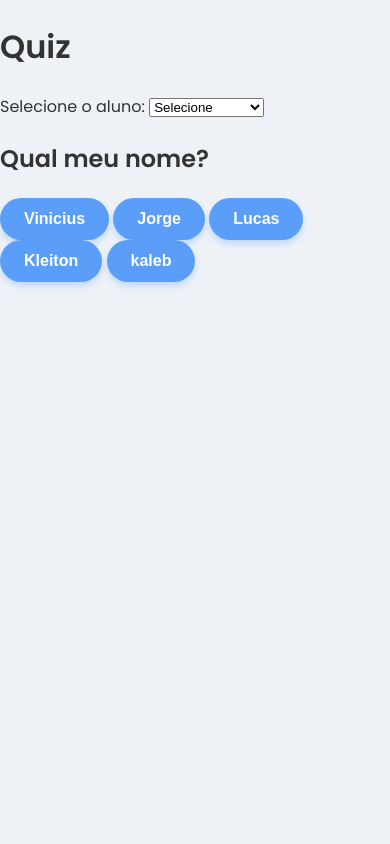
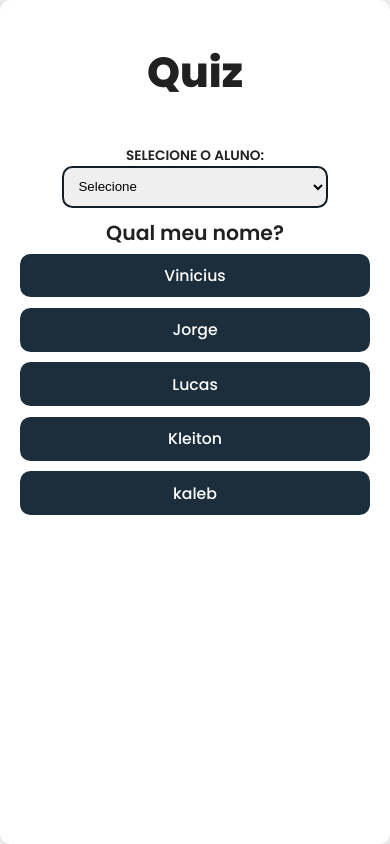
Before and after one commit to euvitech/QUIZ, a Flask app: page /quiz in a window 390 px wide. Run offline with Flask 3, Linux system fonts and the light colour scheme; data comes from the database, SQL or seed files in the repository; both versions use the stored data as it was after the commit.

Commit message:
update css in quiz

```diff
--- /dev/null
+++ b/static/css/quiz.css
@@ -0,0 +1,291 @@
+@import url('https://fonts.googleapis.com/css2?family=Poppins:ital,wght@0,100;0,200;0,300;0,400;0,500;0,600;0,700;0,800;0,900;1,100;1,200;1,300;1,400;1,500;1,600;1,700;1,800;1,900&display=swap');
+
+:root {
+  --header-height: clamp(4rem, 6vw, 4.8rem);
+
+  --title-color: #212121;
+  --button-color: #1c2e3b;
+  --title-color-dark: #121e27;
+  --text-color: #222e3b;
+  --body-color: #f0f0f0;;
+  --container-color: #fff;
+  --color-text-black: #0e0e0e;
+  --color-comment: #607B96;
+
+  --body-font: "Poppins", sans-serif;
+
+  --font-normal: 400;
+  --font-medium: 500;
+  --font-semi-bold: 600;
+  --font-bold: 800;
+
+  --h1-font-size: 3.6rem;
+  --h2-font-size: 2.4rem;
+  --h3-font-size: 2.0rem;
+
+  --big-font-size: 4rem;
+  --normal-font-size: 1.6rem;
+  --small-font-size: 1.4rem;
+  --smaller-font-size: 1.3rem;
+  --tiny-font-size: 1.1rem;
+
+  --mb-0-25: .4rem;
+  --mb-0-5: .8rem;
+  --mb-0-75: 1.2rem;
+  --mb-1: 1.6rem;
+  --mb-1-5: 2.4rem;
+  --mb-2: 3.2rem;
+  --mb-2-5: 4rem;
+  --mb-3: 4.8rem;
+
+  --z-tooltip: 10;
+  --z-fixed: 100;
+  --z-modal: 1000;
+}
+
+* {
+  margin: 0;
+  padding: 0;
+  border: none;
+  text-decoration: none;
+  box-sizing: border-box;
+}
+
+html, body {
+    overflow-x: hidden;
+}
+
+html {
+  overflow-x: hidden;
+  scroll-behavior: smooth;
+  font-size: 65.5%;
+}
+
+body,
+button,
+input,
+textarea {
+  font-family: var(--body-font);
+  font-size: var(--normal-font-size);
+}
+
+body {
+  background-color: var(--body-color);
+  margin: 0 auto
+}
+
+h1, h2, h3, label {
+  color: var(--title-color);
+  font-weight: var(--font-semi-bold);
+  text-align: center;
+}
+
+ul {
+  list-style: none;
+}
+
+a {
+  text-decoration: none;
+}
+
+button {
+  cursor: pointer;
+  border: none;
+  outline: none;
+}
+
+/* Reusable css classes */
+
+.title {
+    font-size: clamp(2rem, 5vw, 4rem);
+    font-weight: var(--font-bold);
+    margin-bottom: var(--mb-0-25);
+    text-align: center;
+    align-items: center;
+    margin: 2rem;
+}
+
+.center {
+    position: absolute;
+    top: 50%;
+    left: 50%;
+    transform: translate(-50%, -50%);
+}
+
+.input {
+    width: 70%;
+    display: flex;
+    padding: 1rem 1rem;
+    margin: 0rem 0rem 0rem 2rem;
+    border: 2px solid #121e27;
+    border-radius: 1rem;
+}
+
+label {
+    white-space: nowrap;
+}
+
+p {
+    font-size: 2rem;
+}
+
+.input-group {
+    display: flex;
+    justify-content: center;
+    align-items: center;
+    flex-direction: row;
+    margin: 0rem 0rem 4rem 0rem;
+}
+
+/* LAYOUT */
+
+.container {
+    width: 40vw;
+    margin: 50px auto;
+    padding: 20px;
+    background-color: #fff;
+    border-radius: 10px;
+    box-shadow: 0 0 10px rgba(0, 0, 0, 0.1);
+}
+
+button {
+    width: 100%;
+    /* display: inline-block; */
+    background-color: var(--button-color);
+    color: var(--container-color);
+    padding: 1rem 1rem;
+    margin: .5rem 1rem;
+    border-radius: 1rem;
+    font-weight: var(--font-medium);
+    text-align: center;
+  }
+
+#quiz-container {
+    display: flex;
+    flex-direction: column;
+    align-items: center;
+    justify-content: center;
+    /* height: 100vh; */
+}
+
+
+
+/* BREAKPOINTS */
+
+/* Responsive typography */
+@media screen and (max-width: 992px) {
+    :root {
+      --big-font-size: 4.4rem;
+      --h1-font-size: 2.4rem;
+      --h2-font-size: 2rem;
+      --h3-font-size: 1.6rem;
+      --normal-font-size: 1.5rem;
+      --small-font-size: 1.3rem;
+      --smaller-font-size: 1.2rem;
+    }
+
+    .button {
+      padding: 1.6rem 2.8rem;
+    }
+
+    .button__icon {
+      width: 22px;
+      height: 22px;
+    }
+  }
+
+/* For medium devices */
+@media screen and (max-width: 768px) {
+
+    .title {
+        white-space: nowrap;
+        font-size: 4rem;
+    }
+
+    .container {
+        width: 100vw;
+        height: 100vh;
+        margin-top: auto;
+        margin-bottom: auto;
+        margin-left: auto;
+        margin-right: auto;
+    }
+
+    .input {
+        width: 100%;
+        display: flex;
+        padding: 1rem 1rem;
+        margin: 0rem 1rem 1rem 1rem;
+        border: 2px solid #121e27;
+        border-radius: 1rem;
+    }
+
+    .input-group {
+        display: flex;
+        justify-content: center;
+        align-items: center;
+        flex-direction: column;
+        margin: 4rem 4rem 0rem 4rem;
+    }
+
+    #buttons {
+        display: flex;
+        justify-content: center;
+        align-items: center;
+        flex-direction: column;
+    }
+    .button {
+      width: 100%;
+      /* display: inline-block; */
+      background-color: var(--button-color);
+      color: var(--container-color);
+      padding: 1rem 1rem;
+      margin: 0rem 1rem;
+      border-radius: 1rem;
+      font-weight: var(--font-medium);
+      text-align: center;
+    }
+
+}
+
+/* For small devices */
+@media screen and (max-width: 425px) {
+    :root {
+      --big-font-size: 3.6rem;
+    }
+
+    body {
+      font-size: var(--small-font-size);
+    }
+
+    .container {
+        width: 100vw;
+        height: 100vh;
+        margin-top: auto;
+        margin-bottom: auto;
+        margin-left: auto;
+        margin-right: auto;
+    }
+
+  }
+
+
+@media screen and (max-width: 375px) {
+    :root {
+      --big-font-size: 3.6rem;
+    }
+
+    body {
+      font-size: var(--tiny-font-size);
+    }
+
+    .container {
+        width: 100vw;
+        height: 100vh;
+        margin-top: auto;
+        margin-bottom: auto;
+        margin-left: auto;
+        margin-right: auto;
+    }
+
+  }
--- a/templates/quiz.html
+++ b/templates/quiz.html
@@ -3,7 +3,7 @@
 <head>
     <meta charset="UTF-8">
     <meta name="viewport" content="width=device-width, initial-scale=1.0">
-    <link rel="stylesheet" href="/static/css/styles.css">
+    <link rel="stylesheet" href="/static/css/quiz.css">
     <title>Quiz</title>
     <script>
         let questions = JSON.parse('{{ questions|tojson }}');
@@ -11,19 +11,22 @@
     </script>
 </head>
 <body>
-    <h1>Quiz</h1>
 
-    <!-- Seleção de aluno -->
-    <label for="student-select">Selecione o aluno:</label>
-    <select id="student-select">
+    <div class="container center">
+        <h1 class="title">Quiz</h1>
+        <div class="input-group">
+            <label for="student-select">SELECIONE O ALUNO:</label>
+            <select id="student-select" class="input">
                 <option value="">Selecione</option>
                 {% for student in students %}
                     <option value="{{ student['id'] }}">{{ student['name'] }}</option>
                 {% endfor %}
             </select>
+        </div>
 
-    <!-- Container das perguntas -->
+
         <div id="quiz-container"></div>
+    </div>
 
     <script>
         // Lógica para exibir perguntas
@@ -33,7 +36,7 @@
 
         function renderQuestion() {
             if (currentQuestionIndex >= questions.length) {
-                quizContainer.innerHTML = "<p>Fim do quiz!</p>";
+                quizContainer.innerHTML = "<p>FIM DO QUIZ!</p>";
                 return;
             }
 
```
Also changed, not shown: database.db. Lines whose indentation alone changed are shown as unchanged.
